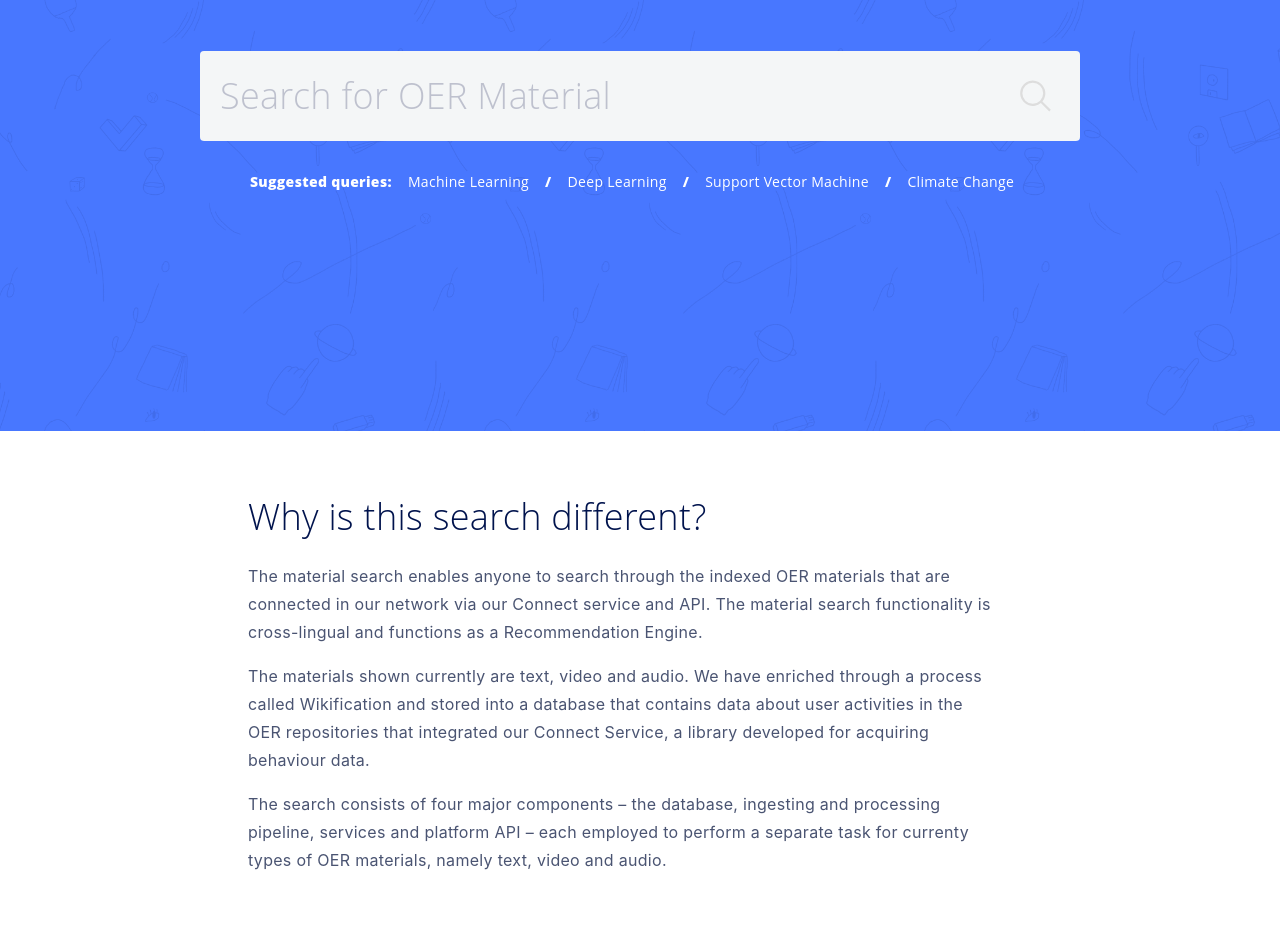
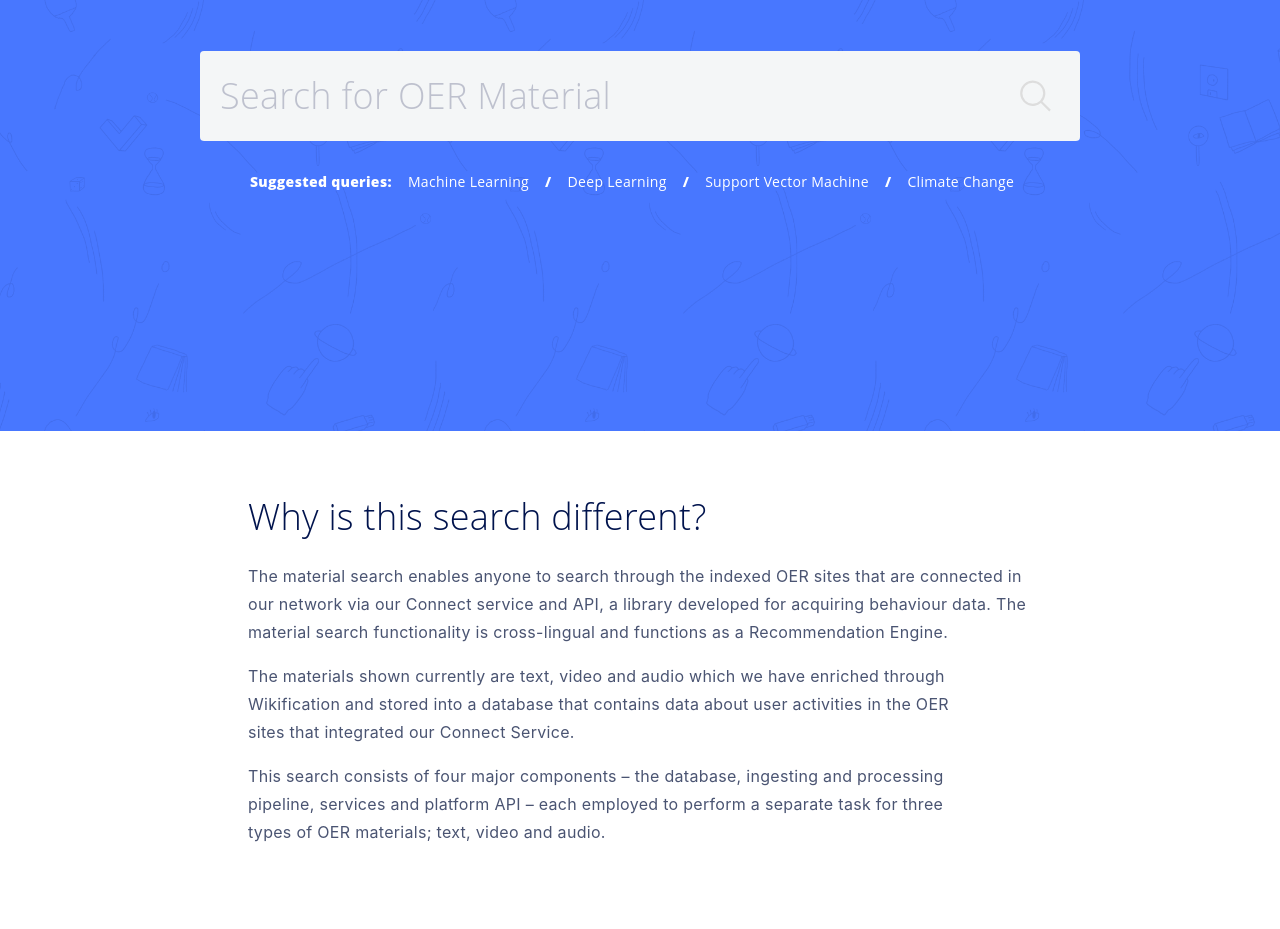
Before and after one commit to X5GON/discovery-ui, a Gatsby site: page / in a window 1280 px wide. Shown: the part 369-1298 px from the top of the page. Built offline with nearby package versions, Linux system fonts and the light colour scheme; Gatsby itself is replaced by a stand-in of ours.

Commit message:
changes index

```diff
--- a/src/pages/index.js
+++ b/src/pages/index.js
@@ -69,7 +69,7 @@ const IndexPage = () => {
     ]
     /*eslint-disable */
     return (
-      <div className="pt-4 mt-5 mt-lg-0 mx-4">
+      <div className="pt-4 mt-5 mt-lg-0 mx-4 mb-5">
         <h6 className="suggested">
           <b>Suggested queries:</b>
           {reccs.map((word, index) => (
@@ -87,29 +87,45 @@ const IndexPage = () => {
   }
 
   const About = () => {
+    const para = [
+      "Search video, audio, text",
+      "Results are cross-lingual",
+      "Wikification of concepts",
+      "View as Recommendation Engine",
+      "Materials from connected OER sites",
+      "Enjoy and dig deep!",
+    ]
     return (
       <div className="maxer-880 mx-auto p-64 text-purple px-5">
         <h4 className="mb-4">Why is this search different?</h4>
-
+        <div className="d-none d-md-block">
           <p className="search-description">
             The material search enables anyone to search through the indexed OER
-          materials that are connected in our network via our Connect service
-          and API. The material search functionality is cross-lingual and
-          functions as a Recommendation Engine.
+            sites that are connected in our network via our Connect service and
+            API, a library developed for acquiring behaviour data. The material
+            search functionality is cross-lingual and functions as a
+            Recommendation Engine.
           </p>
           <p className="search-description pr-5">
-          The materials shown currently are text, video and audio. We have
-          enriched through a process called Wikification and stored into a
-          database that contains data about user activities in the OER
-          repositories that integrated our Connect Service, a library developed
-          for acquiring behaviour data.
+            The materials shown currently are text, video and audio which we
+            have enriched through Wikification and stored into a database that
+            contains data about user activities in the OER sites that integrated
+            our Connect Service.
           </p>
           <p className="search-description pr-5">
-          The search consists of four major components – the database, ingesting
-          and processing pipeline, services and platform API – each employed to
-          perform a separate task for currenty types of OER materials, namely
-          text, video and audio.
+            This search consists of four major components – the database,
+            ingesting and processing pipeline, services and platform API – each
+            employed to perform a separate task for three types of OER
+            materials; text, video and audio.
           </p>
+        </div>
+        <div className="d-block d-md-none">
+          <ul>
+            {para.map(par => (
+              <li className="search-description mb-2">{par}</li>
+            ))}
+          </ul>
+        </div>
       </div>
     )
   }
```
Lines whose indentation alone changed are shown as unchanged.
